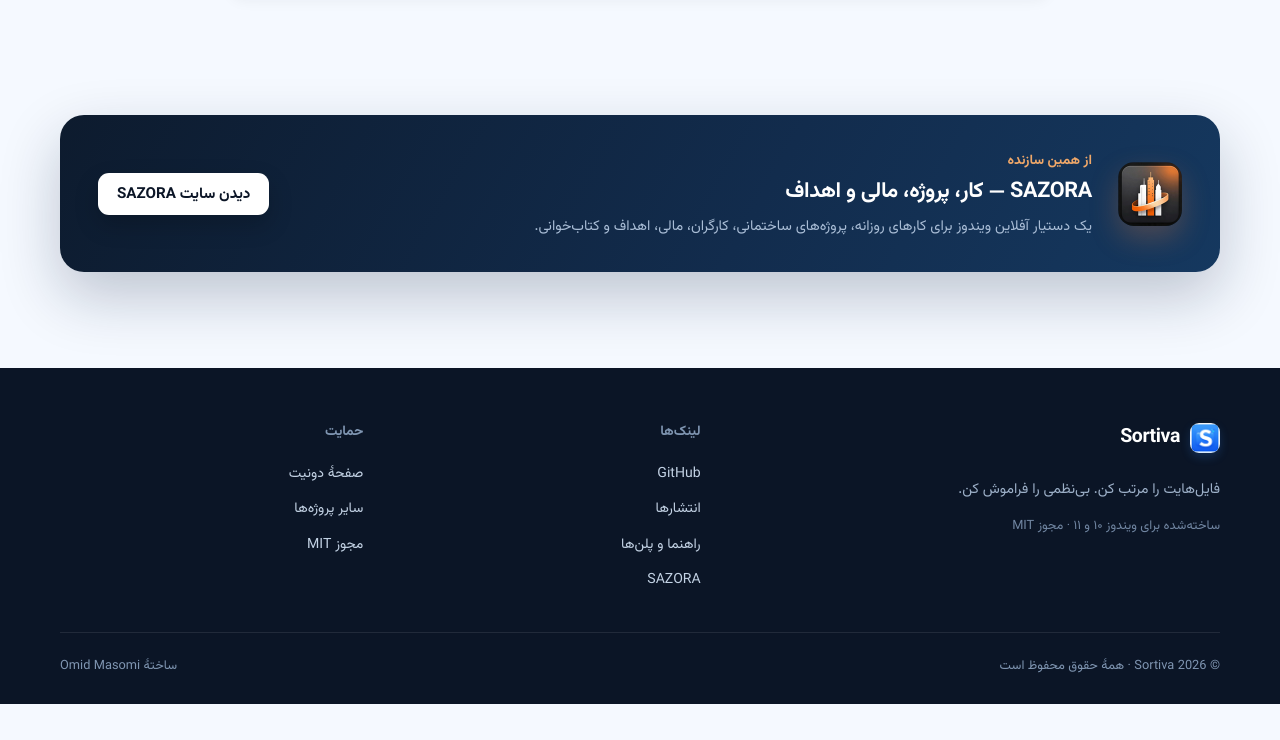
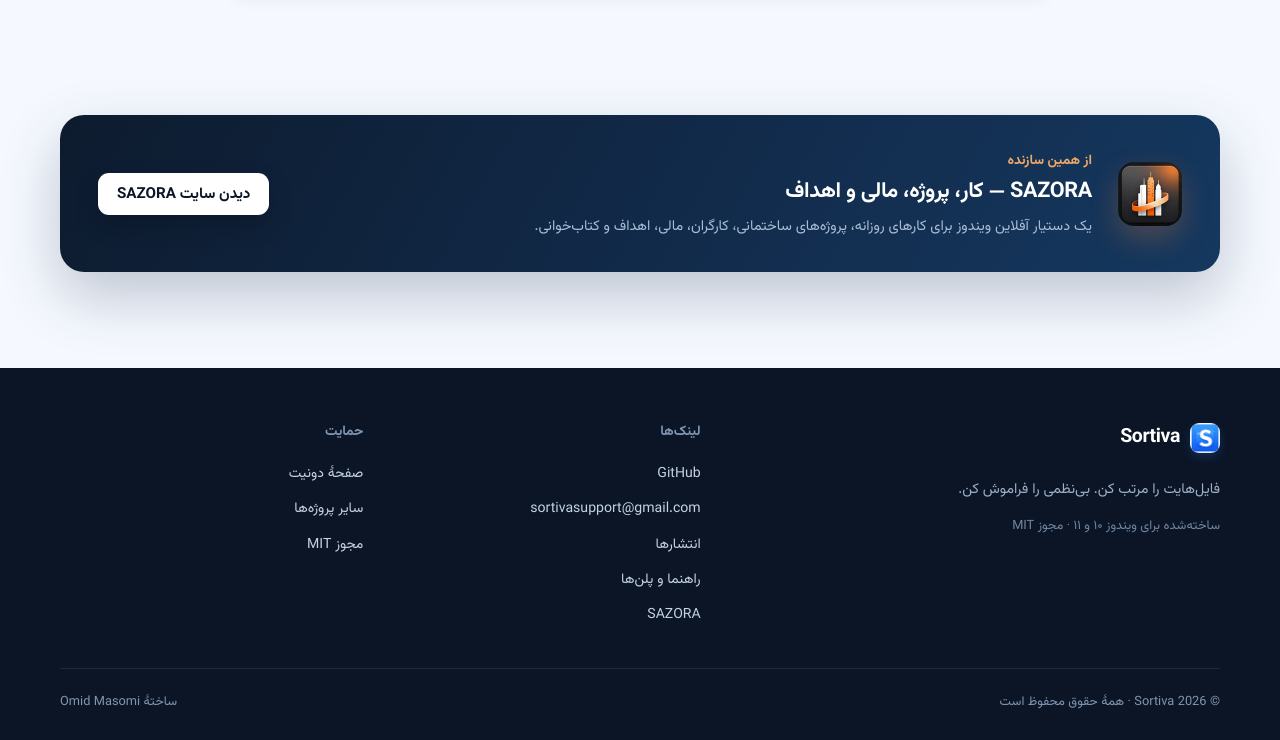
Before and after one commit to omidmasumi740-dev/sortiva, a plain HTML site: page docs/index.html in a window 1280 px wide. Shown: the part 5226-5966 px from the top of the page. Before the commit the page ends 5930 px from the top, so only its background shows below. Drawn offline with Linux system fonts and the light colour scheme; no server answers.

Commit message:
site: add support email to footer links

```diff
--- a/docs/index.html
+++ b/docs/index.html
@@ -486,6 +486,7 @@
       <div class="footer-col">
         <h3 data-i18n="footerLinks">لینک‌ها</h3>
         <a href="https://github.com/omidmasumi740-dev/sortiva" target="_blank" rel="noopener noreferrer">GitHub</a>
+        <a href="mailto:sortivasupport@gmail.com">sortivasupport@gmail.com</a>
         <a href="https://github.com/omidmasumi740-dev/sortiva/releases/latest" target="_blank" rel="noopener noreferrer" data-i18n="footerReleases">انتشارها</a>
         <a href="https://github.com/omidmasumi740-dev/sortiva/blob/main/README.md" target="_blank" rel="noopener noreferrer" data-i18n="footerNotes">راهنما و پلن‌ها</a>
         <a href="https://omidmasumi740-dev.github.io/sazora/" data-i18n="footerSazora">SAZORA</a>
```
